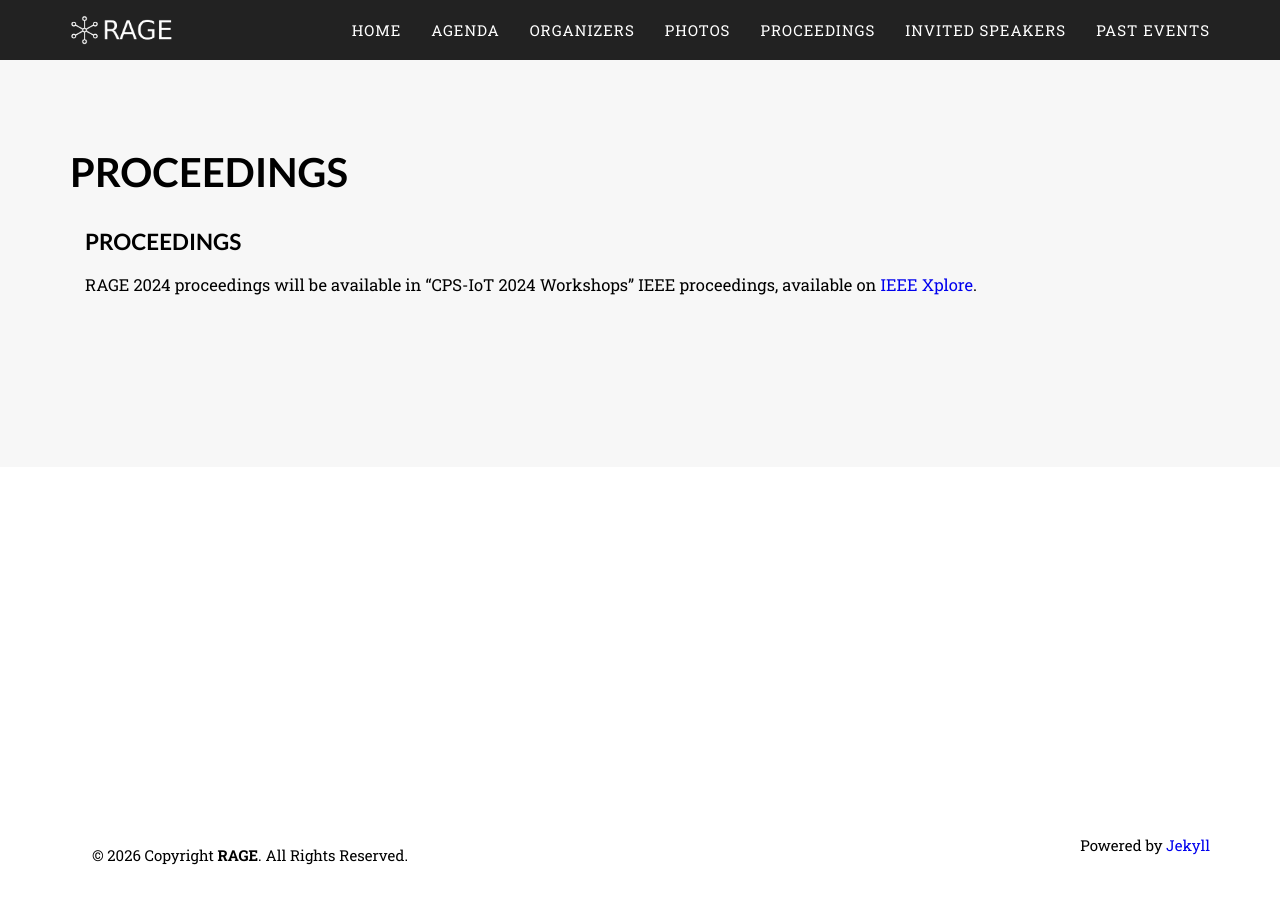
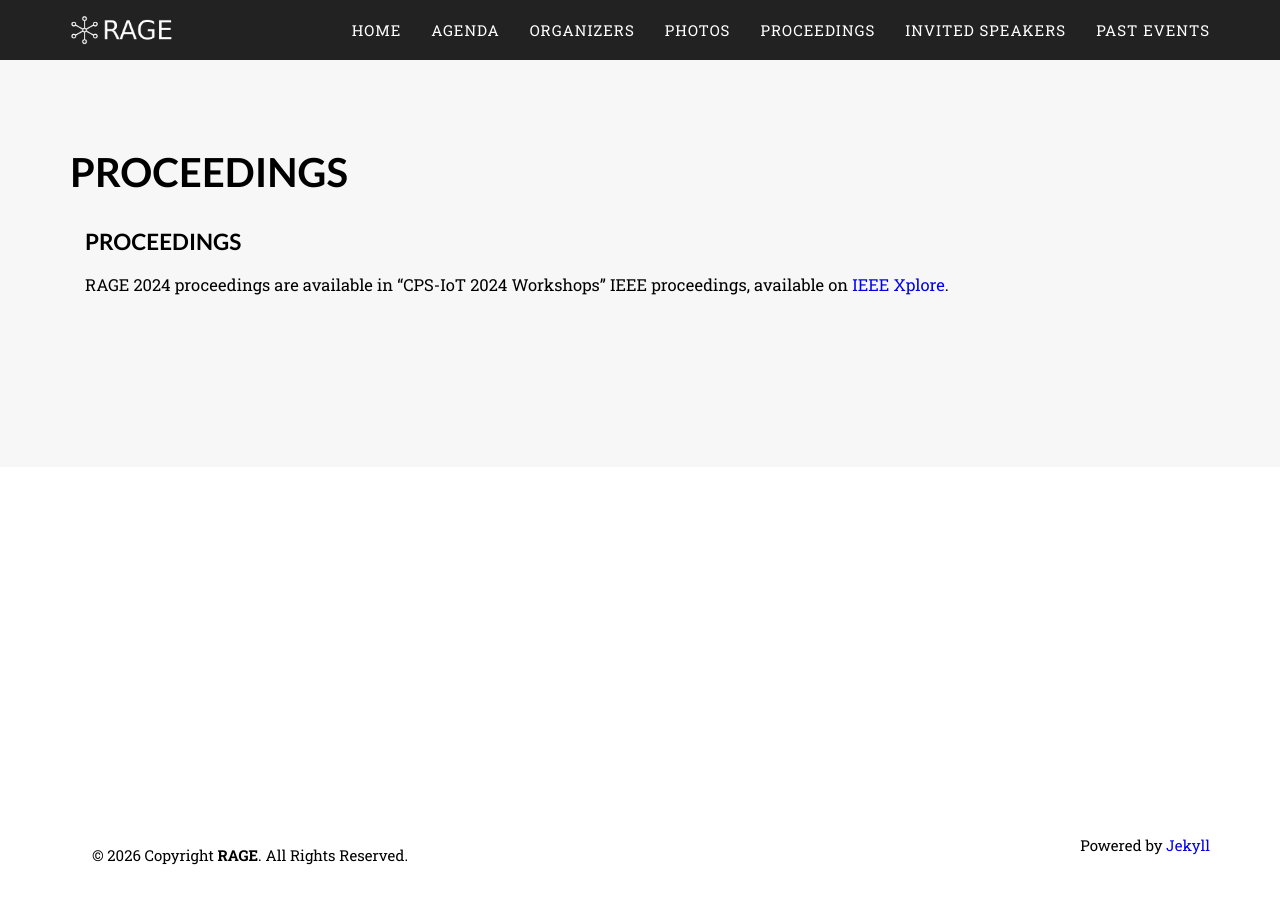
Before and after one commit to RAGE-Workshop/2024, a Jekyll site: the page built from proceedings.markdown, in a window 1280 px wide. Built offline with Jekyll 4.4.1, drawn with Linux system fonts in a browser that asks for light colours; some web fonts are replaced.

Commit message:
Updated proceedings links

```diff
--- a/proceedings.markdown
+++ b/proceedings.markdown
@@ -6,4 +6,4 @@
 
 ## Proceedings
 
-RAGE 2024 proceedings will be available in "CPS-IoT 2024 Workshops" IEEE proceedings, available on [IEEE Xplore](https://ieeexplore.ieee.org/).
+RAGE 2024 proceedings are available in "CPS-IoT 2024 Workshops" IEEE proceedings, available on [IEEE Xplore](https://ieeexplore.ieee.org/xpl/conhome/10628107/proceeding).
```
